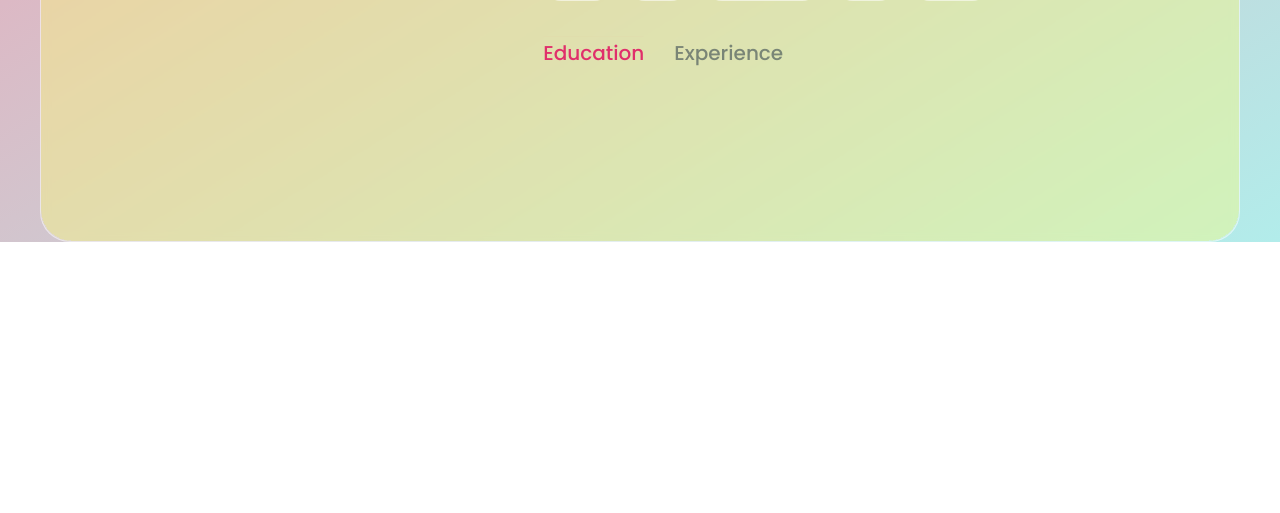
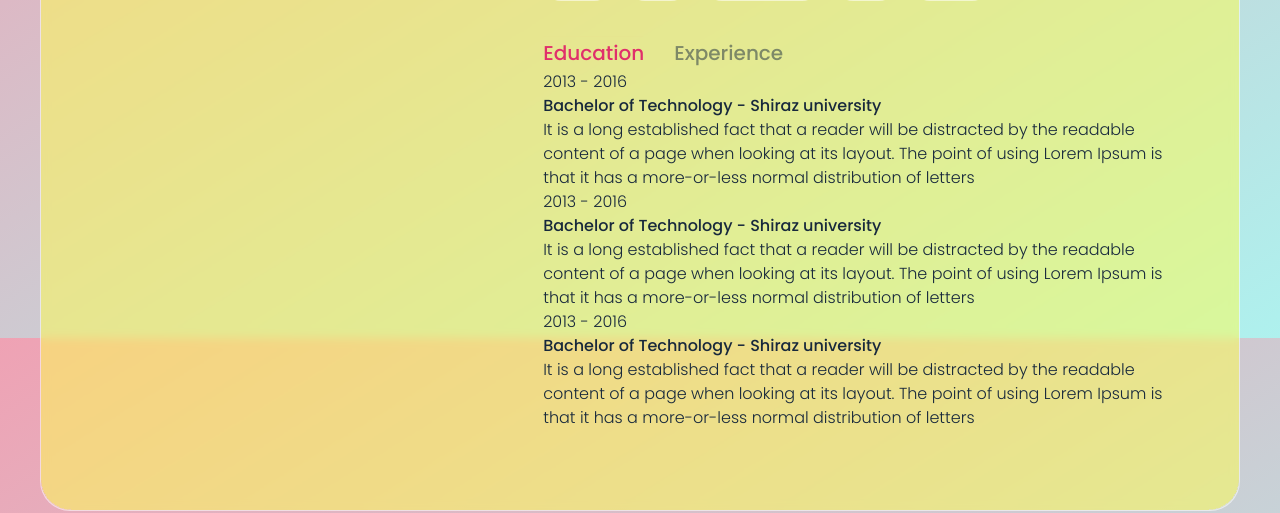
Before and after one commit to AmirHosein-Gharaati/portfolio, a React (Create React App) app: page / in a window 1280 px wide. Shown: the part 1262-1775 px from the top of the page. Before the commit the page ends 1504 px from the top, so only its background shows below. Built offline with nearby package versions, Linux system fonts and the light colour scheme.

Commit message:
timeline init

```diff
--- a/src/assets/styles/pages/aboutme.scss
+++ b/src/assets/styles/pages/aboutme.scss
@@ -1,7 +1,9 @@
 .about {
   &__section {
     padding: $padding-vertical 0;
+    margin-bottom: 32px;
   }
+
   &__title {
     padding: 0 15px;
     width: 100%;
--- a/src/assets/styles/variables.scss
+++ b/src/assets/styles/variables.scss
@@ -15,4 +15,4 @@ $backdrop-filter-blur: blur(5px);
 
 
 // padding
-$padding-vertical: 80px 0;
+$padding-vertical: 80px;
--- a/src/pages/Home/components/About.js
+++ b/src/pages/Home/components/About.js
@@ -53,6 +53,48 @@ const About = () => {
                   experience
                 </button>
               </div>
+
+              {/* Education Start */}
+              <div className="about__tabs__content" id="education">
+                <div className="timeline">
+                  <div className="timeline__item">
+                    <span className="timeline__date">2013 - 2016</span>
+                    <h4>
+                      Bachelor of Technology - <span>Shiraz university</span>
+                    </h4>
+                    <p>
+                      It is a long established fact that a reader will be
+                      distracted by the readable content of a page when looking
+                      at its layout. The point of using Lorem Ipsum is that it
+                      has a more-or-less normal distribution of letters
+                    </p>
+                  </div>
+                  <div className="timeline__item">
+                    <span className="timeline__date">2013 - 2016</span>
+                    <h4>
+                      Bachelor of Technology - <span>Shiraz university</span>
+                    </h4>
+                    <p>
+                      It is a long established fact that a reader will be
+                      distracted by the readable content of a page when looking
+                      at its layout. The point of using Lorem Ipsum is that it
+                      has a more-or-less normal distribution of letters
+                    </p>
+                  </div>
+                  <div className="timeline__item">
+                    <span className="timeline__date">2013 - 2016</span>
+                    <h4>
+                      Bachelor of Technology - <span>Shiraz university</span>
+                    </h4>
+                    <p>
+                      It is a long established fact that a reader will be
+                      distracted by the readable content of a page when looking
+                      at its layout. The point of using Lorem Ipsum is that it
+                      has a more-or-less normal distribution of letters
+                    </p>
+                  </div>
+                </div>
+              </div>
             </div>
           </div>
         </div>
```
